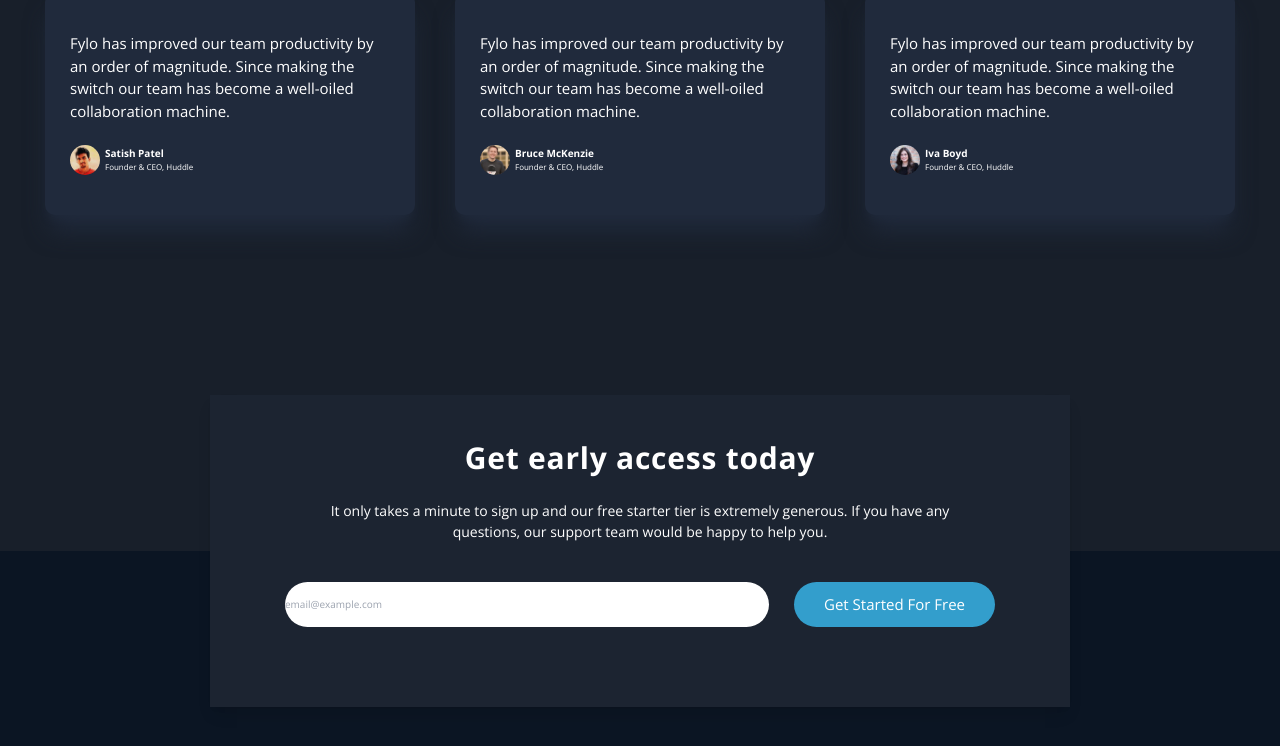
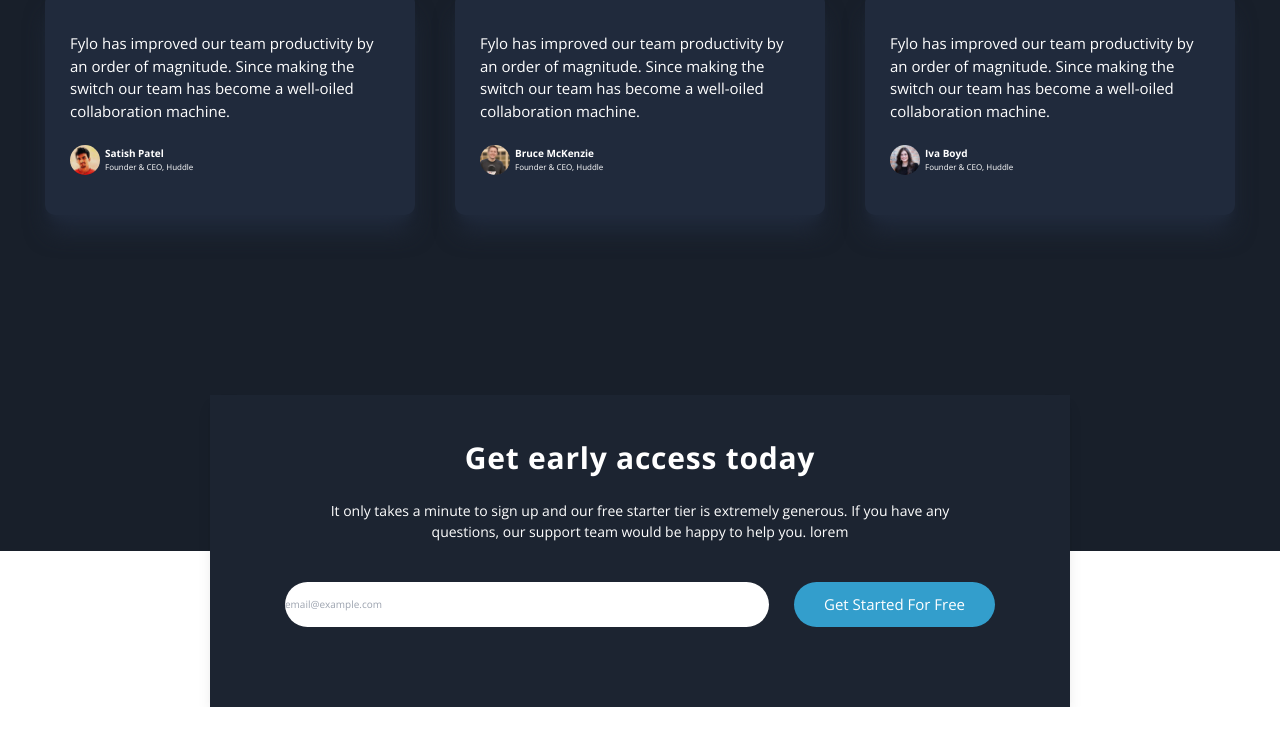
Before and after one commit to olaknowct/fylo, a React (Create React App) app: page / in a window 1280 px wide. Shown: the part 2554-3300 px from the top of the page. After the commit the page ends 3261 px from the top, so only its background shows below. Built offline with nearby package versions, Linux system fonts and the light colour scheme.

Commit message:
cta modify : float layout

```diff
--- a/src/component/cta/cta.component.jsx
+++ b/src/component/cta/cta.component.jsx
@@ -1,13 +1,13 @@
 const CallToAction = () => {
   return (
-    <section className='bg-darkBlue2 h-screen'>
-      <div className='max-w-[86rem] mx-auto bg-darkBlue shadow-lg text-white text-center -translate-y-2/4 py-16 flex flex-col items-center gap-8'>
+    <section className='relative'>
+      <div className='absolute left-1/2 w-[86rem] bg-darkBlue shadow-lg text-white text-center -translate-y-2/4 -translate-x-2/4 py-16 flex flex-col items-center gap-8'>
         <h2 className='font-bold text-[3rem] tracking-wide'>Get early access today</h2>
         <p className='text-[1.4rem] max-w-5xl mx-auto'>
           It only takes a minute to sign up and our free starter tier is extremely generous. If you
-          have any questions, our support team would be happy to help you.
+          have any questions, our support team would be happy to help you. lorem
         </p>
-        <form className='flex flex-row max-w-[71rem] justify-between w-full gap-10 mt-[2rem] mb-[4rem] '>
+        <form className='flex flex-row max-w-[71rem] justify-between w-full gap-10 mt-[2rem] mb-[4rem]'>
           <input
             type='text'
             placeholder='email@example.com'
```
